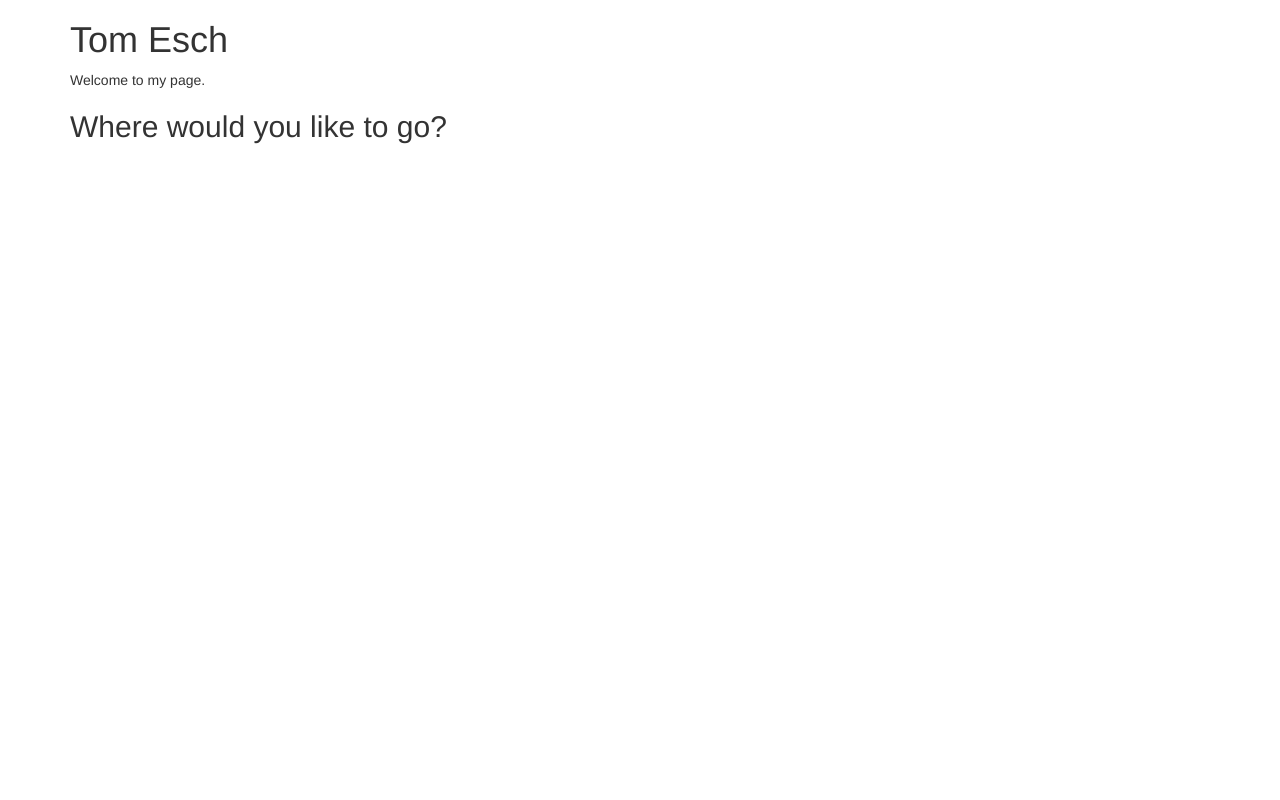
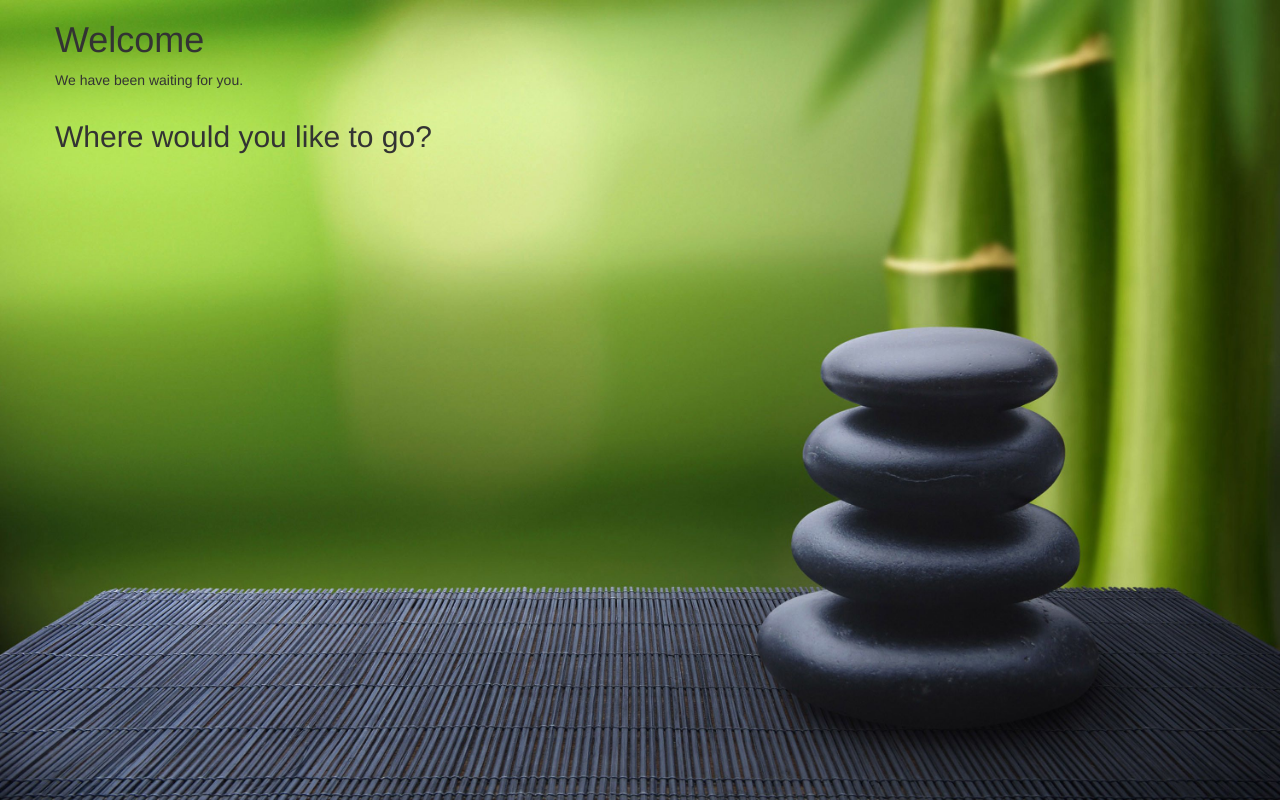
Before and after one commit to esch3/Homepage, a plain HTML site: page index.html in a window 1280 px wide. Drawn offline with nearby package versions, Linux system fonts and the light colour scheme.

Commit message:
added background image to index

```diff
--- a/index.html
+++ b/index.html
@@ -9,12 +9,19 @@
         <!-- Latest compiled and minified CSS -->
         <link rel="stylesheet" href="https://maxcdn.bootstrapcdn.com/bootstrap/3.3.7/css/bootstrap.min.css"
             integrity="sha384-BVYiiSIFeK1dGmJRAkycuHAHRg32OmUcww7on3RYdg4Va+PmSTsz/K68vbdEjh4u" crossorigin="anonymous">
+        <link rel="stylesheet" href="styles.css">
     </head>
     <body>
         <div class="container">
-            <h1>Tom Esch</h1>
-            <p>Welcome to my page.</p>
-            <h2>Where would you like to go?</h2>
+            <div class="row">
+                <h1>Welcome</h1>
+            </div>
+            <div class="row">
+                <p>We have been waiting for you.</p>
+            </div>
+            <div class="row">
+                <h2>Where would you like to go?</h2>
+            </div>
         </div>
         <!-- Latest compiled and minified JavaScript -->
         <script src="https://maxcdn.bootstrapcdn.com/bootstrap/3.3.7/js/bootstrap.min.js"
--- /dev/null
+++ b/styles.css
@@ -0,0 +1,9 @@
+* { margin: 0; padding: 0; }
+
+body {
+    background: url(zen.jpg) no-repeat center center fixed;
+    -webkit-background-size: cover;
+    -moz-background-size: cover;
+    -o-background-size: cover;
+    background-size: cover;
+}
```
Also changed, not shown: zen.jpg (added).
